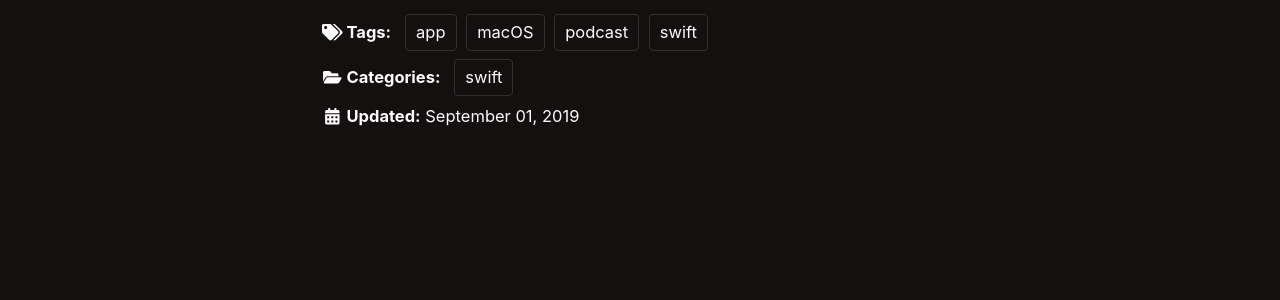
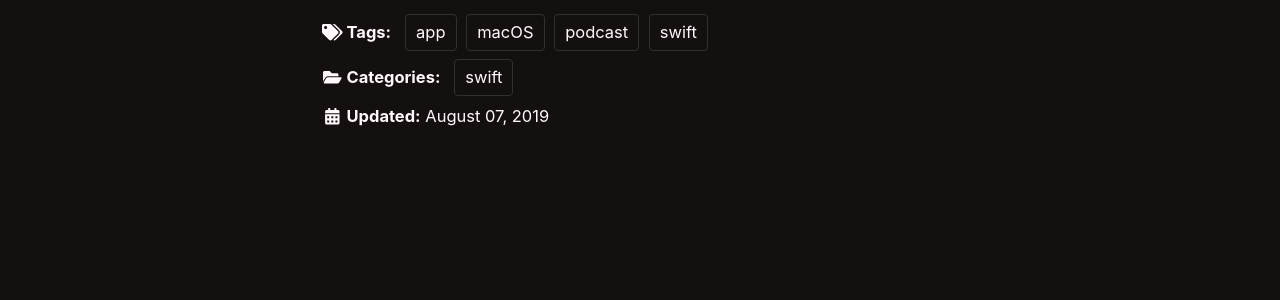
Before and after one commit to nbolar/nbolar.github.io, a Jekyll site: the page built from _posts/2019-08-01-newcast.md, in a window 1280 px wide and 900 px high, scrolled down 477 px. Shown: the part 413-713 px from the top of the window. Built offline with Jekyll 4.4.1, drawn with Linux system fonts in a browser that asks for light colours; cached includes are drawn as plain includes.

Commit message:
Updated Newcast info

```diff
--- a/_posts/2019-08-01-newcast.md
+++ b/_posts/2019-08-01-newcast.md
@@ -1,6 +1,6 @@
 ---
 title: "Newcast"
-date: 2019-09-01
+date: 2019-08-07
 tags: [swift, podcast, macOS, app]
 category: [swift]
 header:
```
